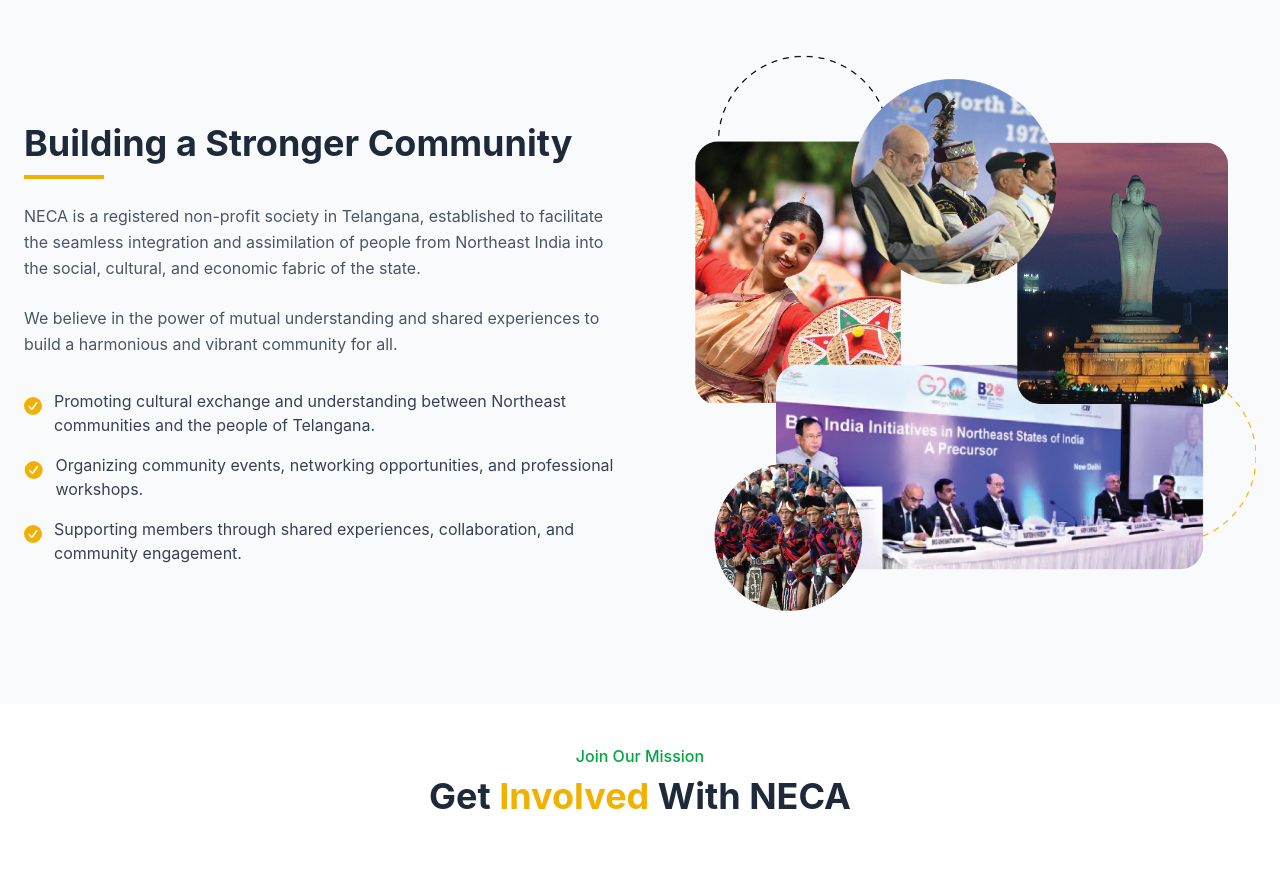
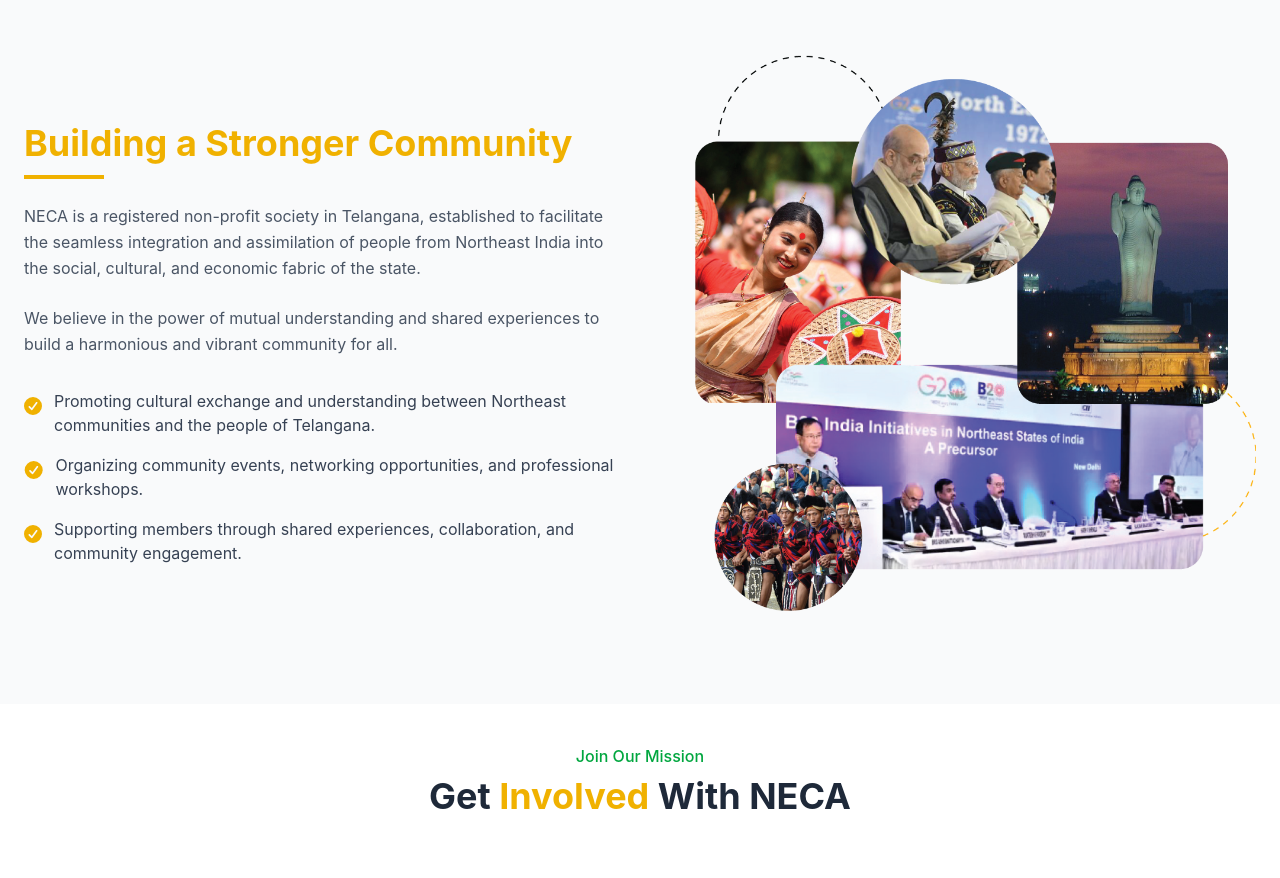
Before and after one commit to lokeshpatteda/northeastconnect, a React (Vite) app: page / in a window 1280 px wide. Shown: the part 800-1678 px from the top of the page. Built offline with nearby package versions, Linux system fonts and the light colour scheme.

Commit message:
fix: Update heading color for community message on LandingPage

```diff
--- a/src/components/neca_components/Landingpage.tsx
+++ b/src/components/neca_components/Landingpage.tsx
@@ -84,7 +84,7 @@ const LandingPage = () => {
                         {/* left Content */}
                         <div>
 
-                            <h2 className="text-4xl font-bold text-left text-gray-800 mb-3">
+                            <h2 className="text-4xl font-bold text-left text-gray-800 mb-3 text-yellow-500">
                                 Building a Stronger Community
                             </h2>
 
```
